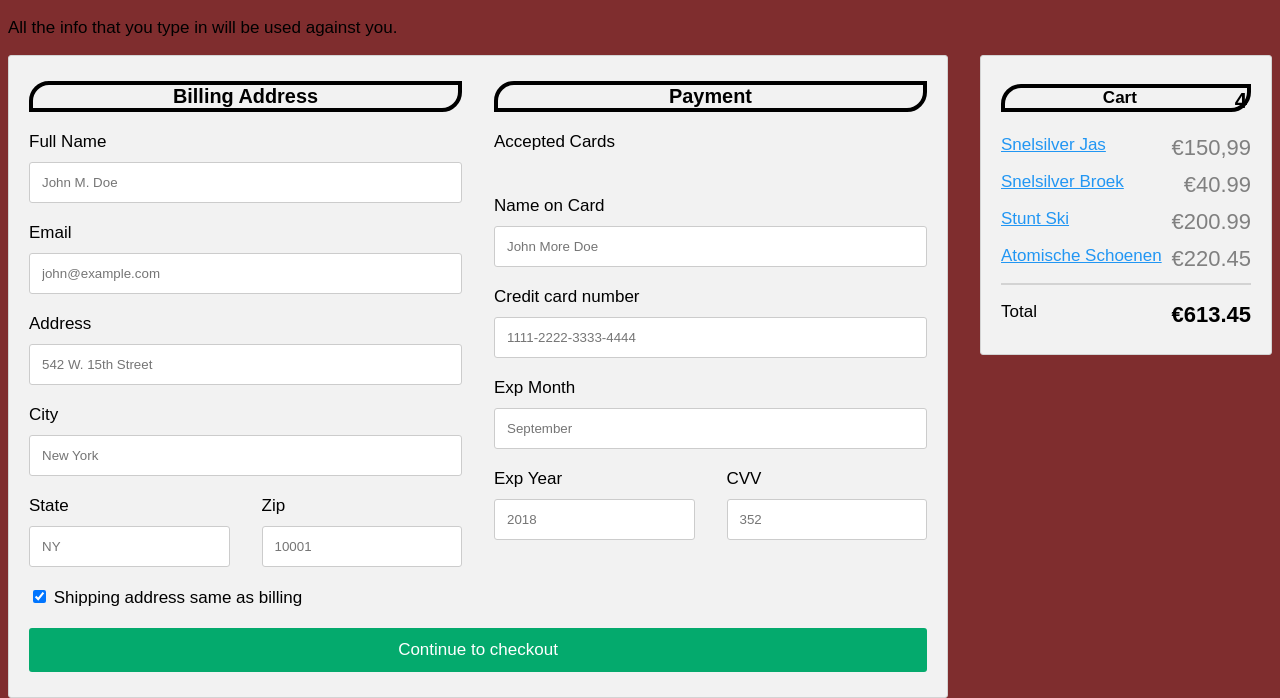
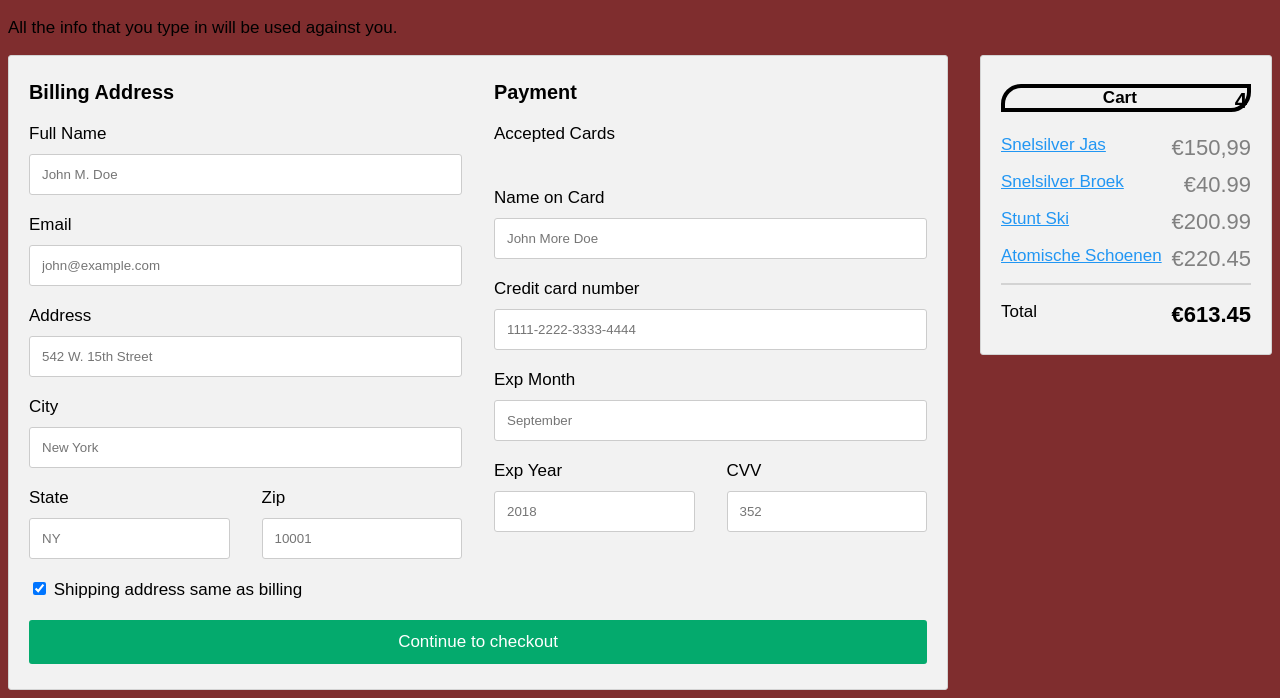
Before and after one commit to 137261/137261.github.io, a plain HTML site: page checkout.html in a window 1280 px wide. Shown: the part 189-887 px from the top of the page. Drawn offline with Linux system fonts and the light colour scheme.

Commit message:
Update layout.css

```diff
--- a/css/layout.css
+++ b/css/layout.css
@@ -200,7 +200,7 @@ body, html {
   opacity: 0.7;
 }
 
- h3, h4 {
+  h4 {
   text-align: center;
   border: 4px solid black;
   border-radius: 20px 0px 20px 0px;
```
